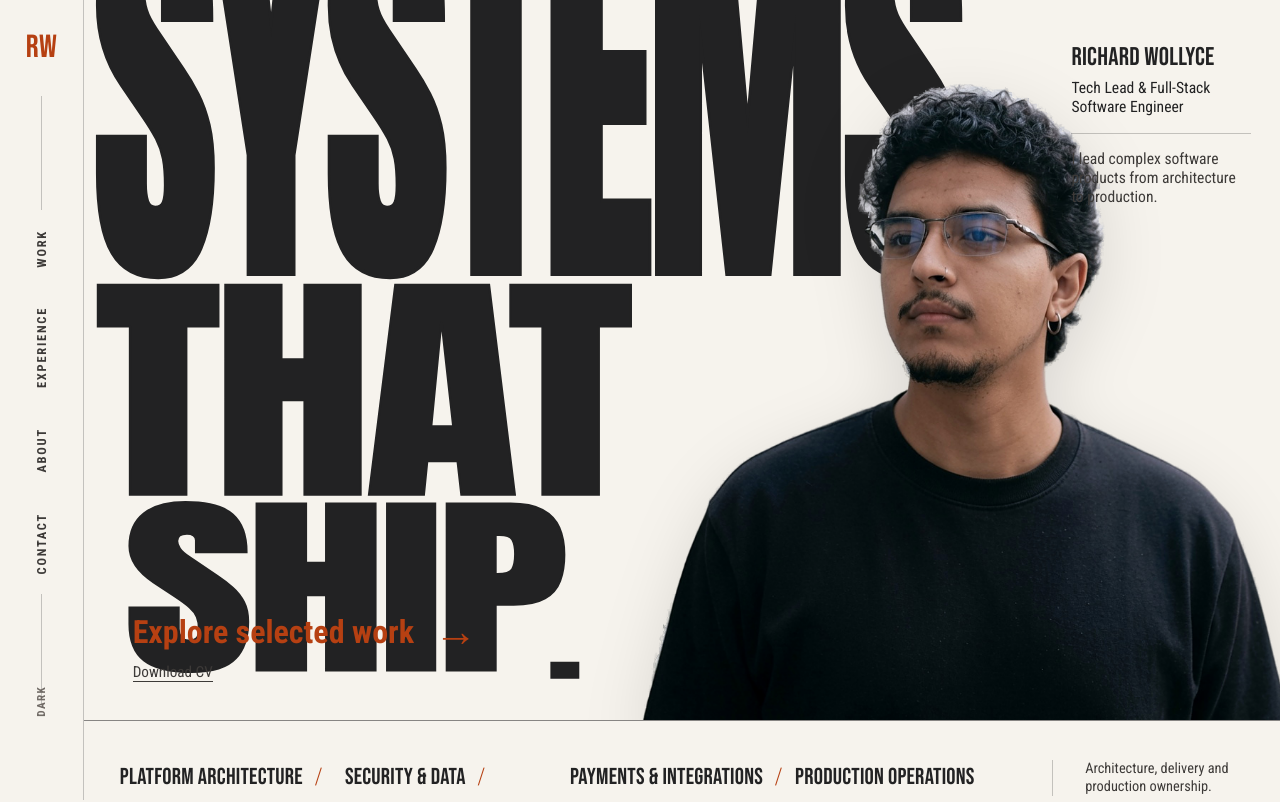
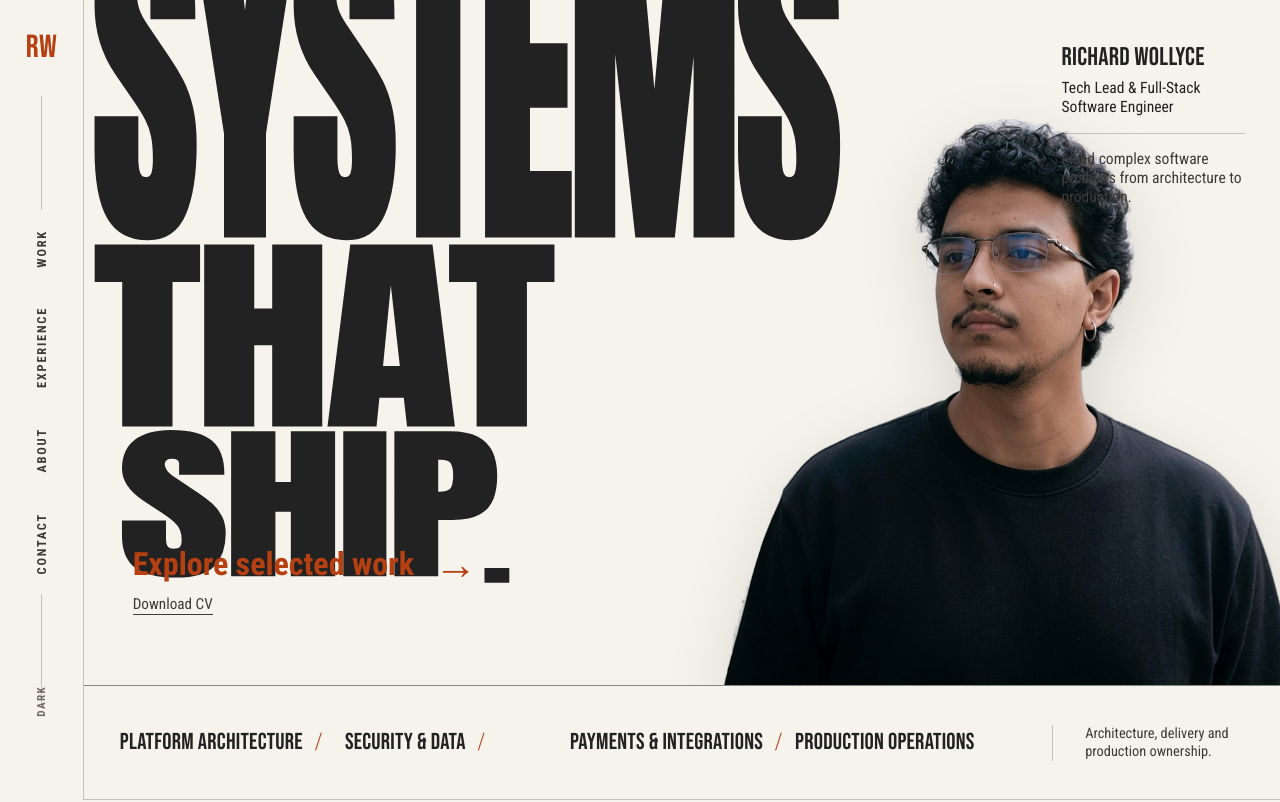
Before and after one commit to richard-wollyce/richard-wollyce-website, a Next.js app: page / in a window 1280 px wide. Shown: the top 802 px of the page. Built offline with nearby package versions, Linux system fonts and the light colour scheme.

Commit message:
fix(portfolio): repair editorial hero integration

```diff
--- a/next.config.mjs
+++ b/next.config.mjs
@@ -1,8 +1,16 @@
+import path from 'node:path';
+import { fileURLToPath } from 'node:url';
+
+const __dirname = path.dirname(fileURLToPath(import.meta.url));
+
 /** @type {import('next').NextConfig} */
 const nextConfig = {
-	images: {
-		qualities: [75, 90],
-	},
+  images: {
+    qualities: [75, 90],
+  },
+  turbopack: {
+    root: __dirname,
+  },
 };
 
 export default nextConfig;
--- a/src/app/layout.js
+++ b/src/app/layout.js
@@ -82,10 +82,10 @@ export default function RootLayout({ children }) {
               (function() {
                 try {
                   var theme = localStorage.getItem('theme');
-                  if (theme === 'dark' || (!theme && window.matchMedia('(prefers-color-scheme: dark)').matches)) {
-                    document.documentElement.setAttribute('data-theme', 'dark');
-                  }
-                } catch(e) {}
+                  document.documentElement.setAttribute('data-theme', theme === 'dark' ? 'dark' : 'light');
+                } catch(e) {
+                  document.documentElement.setAttribute('data-theme', 'light');
+                }
               })();
             `,
           }}
--- a/src/components/Hero/Hero.js
+++ b/src/components/Hero/Hero.js
@@ -35,7 +35,7 @@ export default function Hero() {
         <div className={styles.actions}>
           <a href={hero.ctaPrimary.href} className={styles.primaryAction}>
             {hero.ctaPrimary.label}
-            <span aria-hidden="true">→</span>
+            <span aria-hidden="true">&rarr;</span>
           </a>
           <a href={hero.ctaSecondary.href} className={styles.secondaryAction} download>
             {hero.ctaSecondary.label}
--- a/src/components/Hero/Hero.module.css
+++ b/src/components/Hero/Hero.module.css
@@ -3,7 +3,7 @@
   min-height: 100svh;
   margin-left: var(--rail-width);
   display: grid;
-  grid-template-rows: minmax(720px, 1fr) var(--domain-strip-height);
+  grid-template-rows: minmax(0, calc(100svh - var(--domain-strip-height))) var(--domain-strip-height);
   background: var(--paper);
 }
 
@@ -20,7 +20,7 @@
   z-index: 1;
   inset-block-start: 0;
   inset-inline-start: 0;
-  inline-size: min(100cqi, 177.5cqb);
+  inline-size: min(100cqi, 150cqb);
   aspect-ratio: 1356 / 790;
   margin: 0;
   overflow: hidden;
@@ -116,8 +116,8 @@
   position: absolute;
   z-index: 4;
   top: 2.85rem;
-  right: clamp(1.75rem, 2.3vw, 3rem);
-  width: clamp(10.75rem, 14vw, 13.5rem);
+  right: clamp(1.75rem, 2.7vw, 3.75rem);
+  width: clamp(11.5rem, 14vw, 14.25rem);
   color: var(--ink);
 }
 
@@ -155,7 +155,7 @@
   position: absolute;
   z-index: 4;
   left: clamp(3rem, 3.8vw, 4.25rem);
-  bottom: clamp(2.35rem, 4.4vh, 3.5rem);
+  bottom: clamp(4.4rem, 7vh, 5.6rem);
   display: flex;
   flex-direction: column;
   align-items: flex-start;
@@ -199,9 +199,9 @@
 .portrait {
   position: absolute;
   z-index: 3;
-  right: -1.5cqi;
-  bottom: -1.5cqb;
-  width: min(64cqi, 92cqb);
+  right: -2.25cqi;
+  bottom: -1.25cqb;
+  width: min(56cqi, 86cqb);
   margin: 0;
   pointer-events: none;
 }
@@ -282,11 +282,11 @@
     min-height: calc(100svh - 4.5rem);
     margin-left: 0;
     padding-top: 4.5rem;
-    grid-template-rows: minmax(690px, 1fr) auto;
+    grid-template-rows: minmax(620px, calc(100svh - 4.5rem - 10rem)) auto;
   }
 
   .heroStage {
-    min-height: 690px;
+    min-height: 620px;
   }
 
   .heroTitle {
@@ -299,9 +299,9 @@
   }
 
   .portrait {
-    right: -6%;
+    right: -8%;
     bottom: -1%;
-    width: min(66%, 44rem);
+    width: min(64%, 42rem);
   }
 
   .actions {
@@ -436,8 +436,8 @@
   .portrait {
     z-index: 3;
     align-self: flex-end;
-    width: 112%;
-    margin: -2.5rem -25% -2% 0;
+    width: 94%;
+    margin: -2rem -20% -10.5rem 0;
   }
 
   .domainStrip {
--- a/src/components/ThemeToggle/ThemeToggle.js
+++ b/src/components/ThemeToggle/ThemeToggle.js
@@ -4,27 +4,23 @@ import { useEffect, useSyncExternalStore } from 'react';
 import styles from './ThemeToggle.module.css';
 
 const THEME_CHANGE_EVENT = 'themechange';
-const DARK_MODE_QUERY = '(prefers-color-scheme: dark)';
 
 function getThemeSnapshot() {
   if (typeof window === 'undefined') return 'light';
   const stored = localStorage.getItem('theme');
   if (stored === 'dark' || stored === 'light') return stored;
-  return window.matchMedia(DARK_MODE_QUERY).matches ? 'dark' : 'light';
+  return document.documentElement.getAttribute('data-theme') === 'dark' ? 'dark' : 'light';
 }
 
 function subscribeToThemeChanges(callback) {
-  const mediaQuery = window.matchMedia(DARK_MODE_QUERY);
   const handleStorage = (event) => event.key === 'theme' && callback();
 
   window.addEventListener('storage', handleStorage);
   window.addEventListener(THEME_CHANGE_EVENT, callback);
-  mediaQuery.addEventListener('change', callback);
 
   return () => {
     window.removeEventListener('storage', handleStorage);
     window.removeEventListener(THEME_CHANGE_EVENT, callback);
-    mediaQuery.removeEventListener('change', callback);
   };
 }
 
@@ -48,6 +44,7 @@ export default function ThemeToggle({ compact = false }) {
       className={`${styles.toggle} ${compact ? styles.compact : ''}`}
       onClick={toggleTheme}
       aria-label={`Switch to ${nextTheme} mode`}
+      title={`Switch to ${nextTheme} mode`}
     >
       <span aria-hidden="true">{nextTheme === 'dark' ? 'Dark' : 'Light'}</span>
     </button>
--- a/src/components/UnicornScene/UnicornScene.js
+++ b/src/components/UnicornScene/UnicornScene.js
@@ -161,6 +161,7 @@ export default function UnicornScene() {
         setStatus('ready');
 
         requestAnimationFrame(() => {
+          scene.resize?.();
           document.querySelectorAll(`#${CONTAINER_ID} canvas`).forEach((canvas) => {
             canvas.setAttribute('aria-hidden', 'true');
             canvas.setAttribute('role', 'presentation');
--- a/src/components/UnicornScene/UnicornScene.module.css
+++ b/src/components/UnicornScene/UnicornScene.module.css
@@ -1,10 +1,10 @@
 .scene {
   position: absolute;
   z-index: 0;
-  top: -8%;
-  right: -12%;
-  bottom: -10%;
-  left: 18%;
+  top: -10%;
+  right: -18%;
+  bottom: -8%;
+  left: 48%;
   min-width: 1px;
   min-height: 1px;
   overflow: hidden;
@@ -19,13 +19,21 @@
 }
 
 .scene[data-state='ready'] {
-  opacity: 0.5;
+  opacity: 0.58;
   mix-blend-mode: multiply;
 }
 
 :global([data-theme='dark']) .scene[data-state='ready'] {
-  opacity: 0.38;
+  opacity: 0.34;
   mix-blend-mode: screen;
+}
+
+.scene[data-profile='interactive'] {
+  pointer-events: auto;
+}
+
+.scene[data-profile='interactive'] :global(canvas) {
+  pointer-events: auto;
 }
 
 @media (max-width: 1199px) {
```
Also changed, not shown: 1 other file (tests, documents, lock files or other folders).
